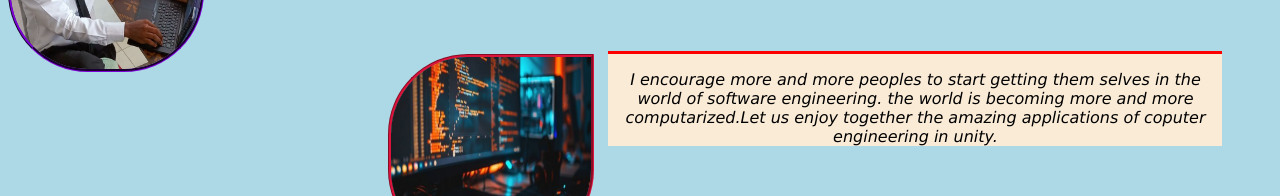
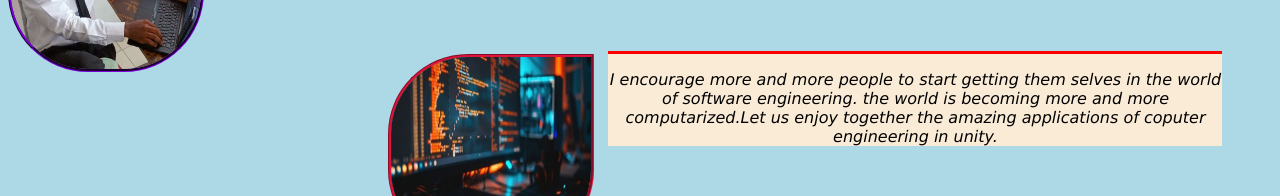
Before and after one commit to luizlandry/luiz-website, a plain HTML site: page index.html in a window 1280 px wide. Shown: the part 665-861 px from the top of the page. Drawn offline with Linux system fonts and the light colour scheme.

Commit message:
Update index.html

```diff
--- a/index.html
+++ b/index.html
@@ -147,7 +147,7 @@
             </div>
              <div class="mage">
                 <img src="Images/top.jpg" alt="image of coding" width="150px" height="150px">
-               <p> <em>I</em> encourage more and more peoples to start getting them selves in the world of software engineering.
+               <p> <em>I</em> encourage more and more people to start getting them selves in the world of software engineering.
                 the world is becoming more and more computarized.Let us enjoy together the amazing applications of coputer engineering in unity.</p>
 
              </div>
```
